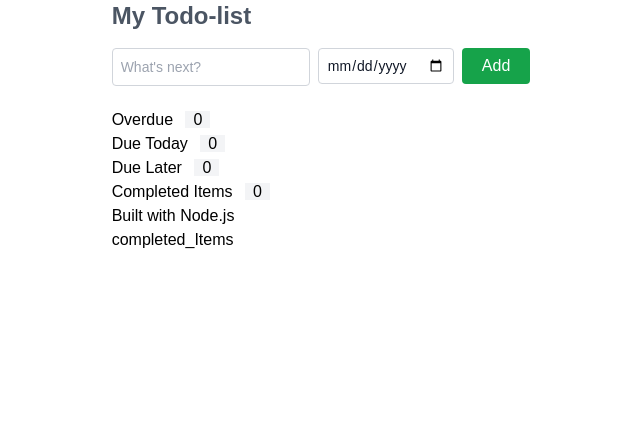
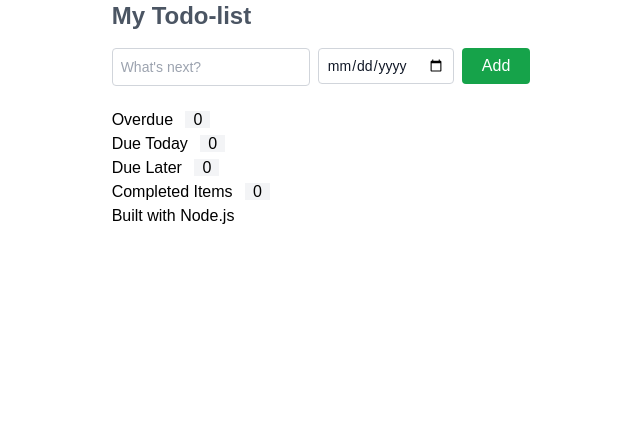
Before and after one commit to sameer-bagde/wd201, a Node project: template todo-app/views/index.ejs in a window 1280 px wide. Shown: the top 427 px of the page, without its empty margins (315-955 px from the left). Run offline with Node 20 templates, Linux system fonts and the light colour scheme; the template is opened without the code that fills it, so the values that code supplies are empty; some libraries are stand-ins or nearby versions.

Commit message:
level 9th

```diff
--- a/todo-app/views/index.ejs
+++ b/todo-app/views/index.ejs
@@ -92,4 +92,4 @@ function deleteTodo(id) {
           <%- include("todos.ejs",{title:"Due Later", data:dueLater, id:"count-due-later"}) %>
           <%- include("todos.ejs",{title:"Completed Items", data:completedItems, id:"count-completed"}) %>
           <%- include('footer.ejs') %>
-</html>completed_Items
+</html>
```
